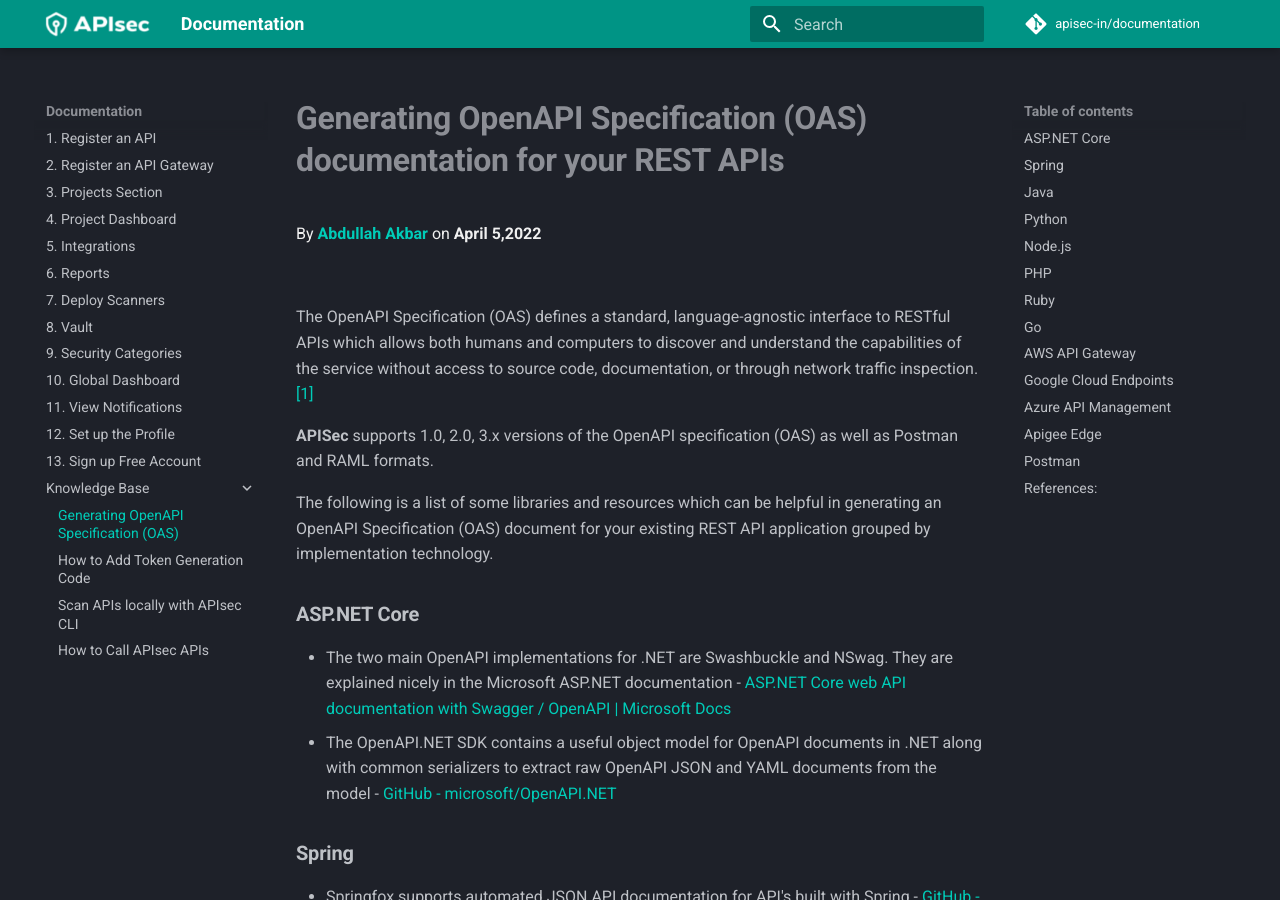
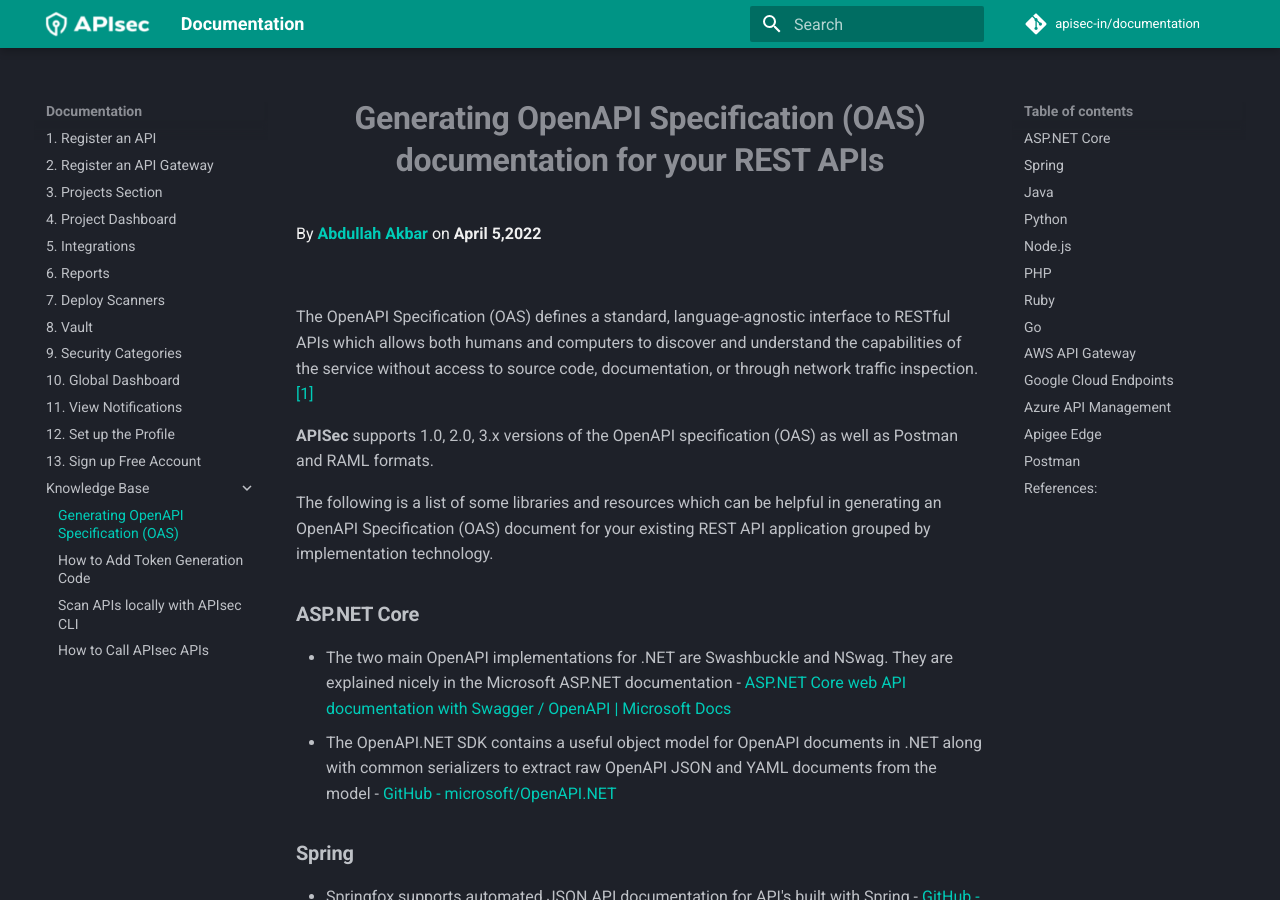
Before and after one commit to apisec-inc/documentation, an MkDocs documentation site: the page built from docs/Generating OAS.md, in a window 1280 px wide and 900 px high. Built offline with MkDocs 1.6.1 and Material for MkDocs 9.7.7, drawn with Linux system fonts in a browser that asks for light colours; comment, search, counter and statistics services are not loaded.

Commit message:
Update Generating OAS.md

```diff
--- a/docs/Generating OAS.md
+++ b/docs/Generating OAS.md
@@ -1,4 +1,4 @@
-<h1 align="center;color: #F5F5F5;"> <b> Generating OpenAPI Specification (OAS) documentation for your REST APIs </b> </h1>
+<h1 align="center"> <b> Generating OpenAPI Specification (OAS) documentation for your REST APIs </b> </h1>
 
 <p style="text-align: left;color: 	#F0F0F0;"> By <b><a href="https://github.com/Abdullah-Akbar">Abdullah Akbar</a></b> on <b>April 5,2022</b> </p>
 
```
